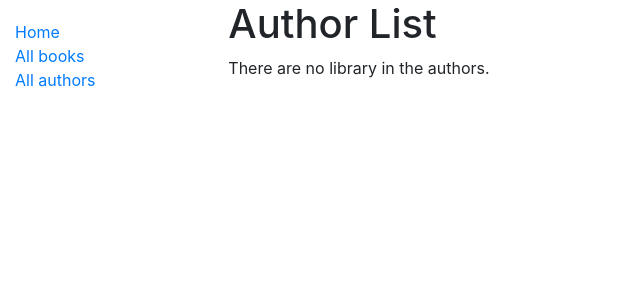
After one commit to yurimguedes/django_tutorial_mozilla, a Django app: template catalog/templates/catalog/author_list.html in a window 1280 px wide. The commit adds this page. Shown: the top 300 px of the page, without its empty margins (0-640 px from the left). Run offline with Django 3.2, Linux system fonts and the light colour scheme; the template is opened without the code that fills it, so the values that code supplies are empty.

Commit message:
Listando autores e mostrando os detalhes

```diff
--- a/catalog/models.py
+++ b/catalog/models.py
@@ -91,6 +91,3 @@ class Author(models.Model):
     def __str__(self):
         """String for representing the Model object."""
         return f'{self.last_name}, {self.first_name}'
-
-    class Meta:
-        ordering = ['last_name']
--- a/catalog/templates/base_generic.html
+++ b/catalog/templates/base_generic.html
@@ -17,7 +17,7 @@
         <ul class="sidebar-nav">
           <li><a href="{% url 'index' %}">Home</a></li>
           <li><a href="{% url 'books' %}">All books</a></li>
-          <li><a href="">All authors</a></li>
+          <li><a href="{% url 'authors' %}">All authors</a></li>
         </ul>
      {% endblock %}
      {% block pagination %}
--- /dev/null
+++ b/catalog/templates/catalog/author_detail.html
@@ -0,0 +1,6 @@
+{% extends "base_generic.html" %}
+
+{% block content %}
+  <h1>Name: {{ author.first_name }} {{ author.last_name }}</h1>
+
+{% endblock %}
--- /dev/null
+++ b/catalog/templates/catalog/author_list.html
@@ -0,0 +1,16 @@
+{% extends "base_generic.html" %}
+
+{% block content %}
+  <h1>Author List</h1>
+  {% if author_list %}
+  <ul>
+    {% for author in author_list %}
+      <li>
+        <a href="{{ author.get_absolute_url }}">{{ author.first_name }}</a>
+      </li>
+    {% endfor %}
+  </ul>
+  {% else %}
+    <p>There are no library in the authors.</p>
+  {% endif %}
+{% endblock %}
--- a/catalog/urls.py
+++ b/catalog/urls.py
@@ -5,4 +5,6 @@ urlpatterns = [
     path('', views.index, name='index'),
     path('books/', views.BookListView.as_view(), name='books'),
     path('book/<int:pk>', views.BookDetailView.as_view(), name='book-detail'),
+    path('authors/', views.AuthorListView.as_view(), name='authors'),
+    path('author/<int:pk>', views.AuthorDetailView.as_view(), name='author-detail'),
 ]
```
Also changed, not shown: catalog/views.py (+7 -0 lines).
